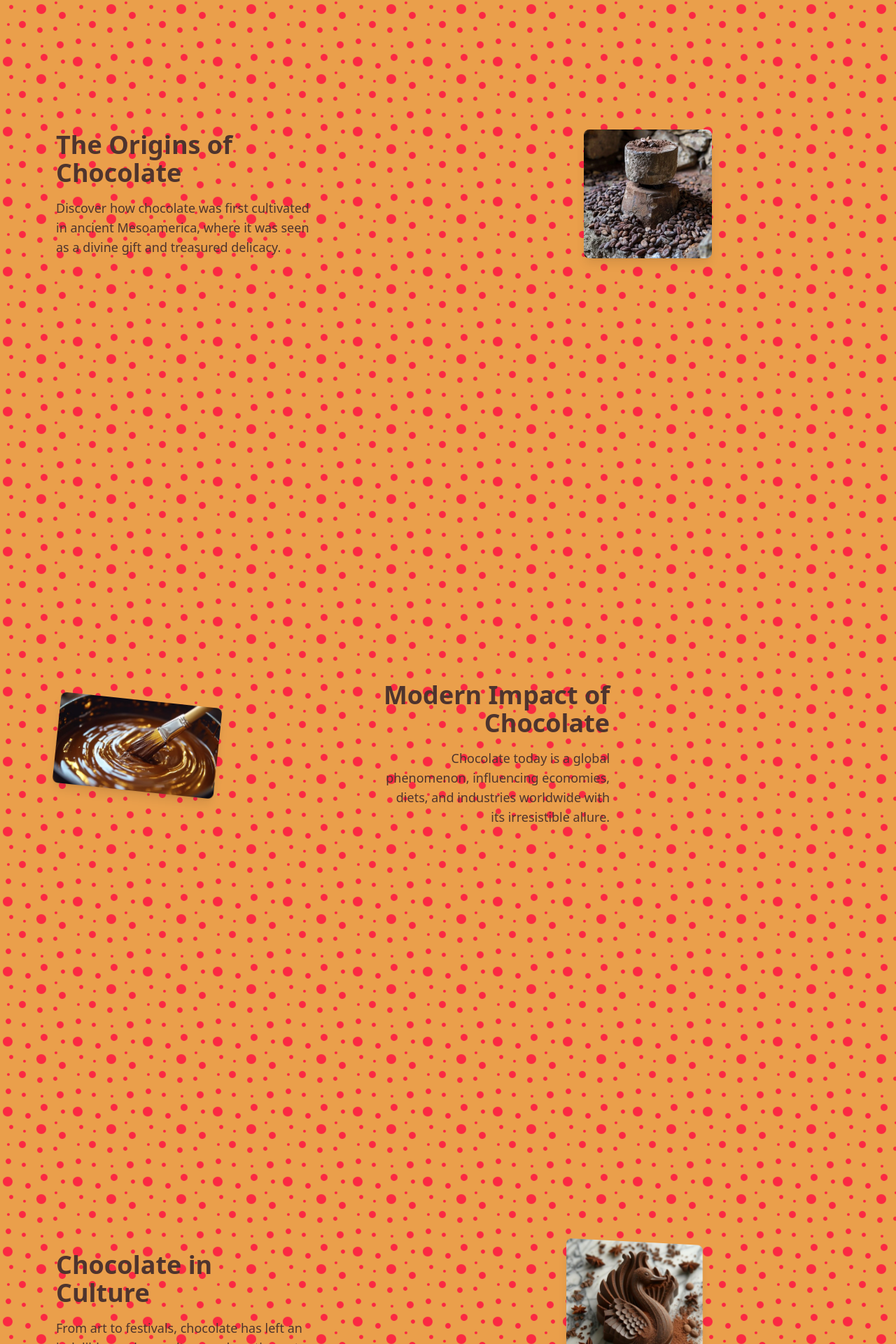
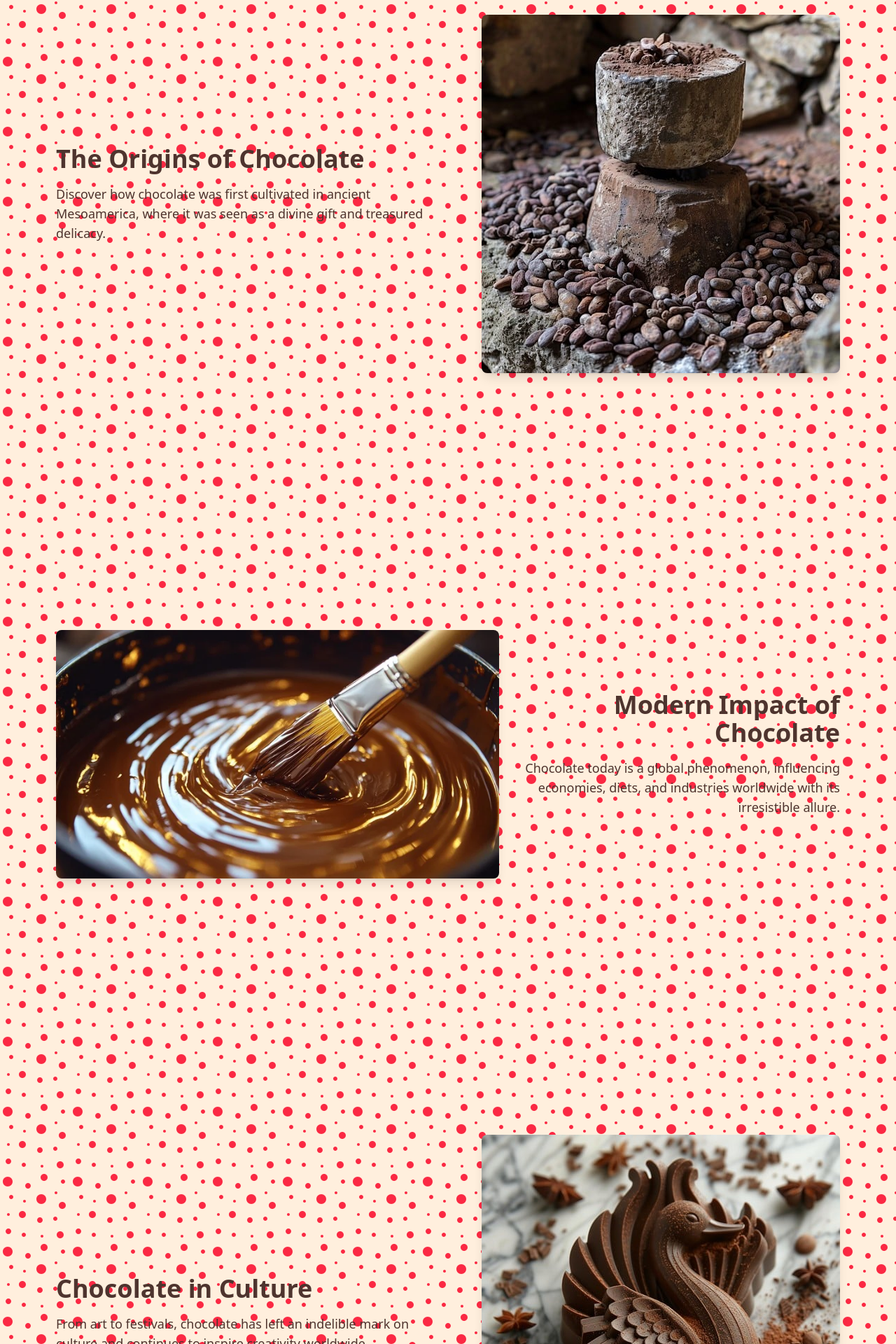
Before and after one commit to tipsydango/chocoinfoweb, a React (Vite) app in the folder choco-history/: page / in a window 1280 px wide. Shown: the part 523-2443 px from the top of the page at 70% size. Built offline with nearby package versions, Linux system fonts and the light colour scheme.

Commit message:
Update Hero.jsx

```diff
--- a/choco-history/src/Hero.jsx
+++ b/choco-history/src/Hero.jsx
@@ -1,22 +1,21 @@
 import React from "react";
-import { useInView } from "react-intersection-observer";
+import { useInView } from "react-intersection-observer"; // Import Intersection Observer
 import cocoGradingProcess from "./assets/choco-grind.jpg";
 import meltingChocolateSwirl from "./assets/choco-swirl.webp";
 import chocolateSwanSculpture from "./assets/choco-swan.jpg";
 import contemporaryChocolateInnovations from "./assets/choco-ball.jpg";
-import "./assets/animista.css";
 
 const Section = ({ children, animationClass }) => {
   const { ref, inView } = useInView({
-    triggerOnce: true,
-    threshold: 0.9, // Animation triggers when 20% of the section is visible
+    triggerOnce: true, // Animation triggers only once
+    threshold: 0.9, // Trigger when 90% of the element is visible
   });
 
   return (
     <div
       ref={ref}
-      className={`transition-transform duration-700 ease-out ${
-        inView ? animationClass : "opacity-0 translate-y-20"
+      className={`transition-opacity duration-700 ease-out ${
+        inView ? animationClass : "opacity-0 translate-y-10"
       }`}
     >
       {children}
@@ -26,35 +25,29 @@ const Section = ({ children, animationClass }) => {
 
 const Hero = () => {
   return (
-    <div className="w-full bg-[#e68c26d3] bg-[url('./assets/bubbles.svg')] bg-repeat">
-      {/* Origins of Chocolate */}
+    <div className="w-full bg-[#ffefdd] bg-[url('./assets/bubbles.svg')] bg-repeat">
+      {/* Section 1: Origins of Chocolate */}
       <section className="h-screen flex flex-col md:flex-row items-center justify-between px-6 md:px-20">
-        <Section animationClass="fade-in-fwd">
         <div className="w-full md:w-1/2 text-left">
           <h2 className="text-4xl font-bold text-[#4E342E] mb-4">
             The Origins of Chocolate
           </h2>
           <p className="text-lg text-[#4E342E]">
-              Discover how chocolate was first cultivated in ancient
-              Mesoamerica, where it was seen as a divine gift and treasured
-              delicacy.
+            Discover how chocolate was first cultivated in ancient Mesoamerica,
+            where it was seen as a divine gift and treasured delicacy.
           </p>
         </div>
-        </Section>
-        <Section animationClass="opacity-100 translate-y-0">
-          <div className="w-full md:w-1/2">
+        <Section animationClass="fade-in-fwd">
           <img
             src={cocoGradingProcess}
             alt="Coco Grading Process"
-              className="w-full h-auto object-cover rounded-lg shadow-lg fade-in-fwd"
+            className="w-full h-auto object-cover rounded-lg shadow-lg"
           />
-          </div>
         </Section>
       </section>
 
-      {/* Modern Impact of Chocolate */}
+      {/* Section 2: Modern Impact of Chocolate */}
       <section className="h-screen flex flex-col md:flex-row-reverse items-center justify-between px-6 md:px-20">
-        <Section animationClass="opacity-100 translate-y-0">
         <div className="w-full md:w-1/2 text-right">
           <h2 className="text-4xl font-bold text-[#4E342E] mb-4">
             Modern Impact of Chocolate
@@ -64,21 +57,17 @@ const Hero = () => {
             diets, and industries worldwide with its irresistible allure.
           </p>
         </div>
-        </Section>
-        <Section animationClass="opacity-100 translate-y-0 rotate-6">
-          <div className="w-full md:w-1/2">
+        <Section animationClass="swirl-in-bck">
           <img
             src={meltingChocolateSwirl}
             alt="Melting Chocolate Swirl"
             className="w-full h-auto object-cover rounded-lg shadow-lg"
           />
-          </div>
         </Section>
       </section>
 
-      {/* Chocolate in Culture */}
+      {/* Section 3: Chocolate in Culture */}
       <section className="h-screen flex flex-col md:flex-row items-center justify-between px-6 md:px-20">
-        <Section animationClass="opacity-100 translate-y-0">
         <div className="w-full md:w-1/2 text-left">
           <h2 className="text-4xl font-bold text-[#4E342E] mb-4">
             Chocolate in Culture
@@ -88,39 +77,32 @@ const Hero = () => {
             culture and continues to inspire creativity worldwide.
           </p>
         </div>
-        </Section>
-        <Section animationClass="opacity-100 translate-y-0 skew-y-3">
-          <div className="w-full md:w-1/2">
+        <Section animationClass="slit-in-diagonal-1">
           <img
             src={chocolateSwanSculpture}
             alt="Chocolate Swan Sculpture"
             className="w-full h-auto object-cover rounded-lg shadow-lg"
           />
-          </div>
         </Section>
       </section>
 
-      {/* Contemporary Chocolate Innovations */}
+      {/* Section 4: Contemporary Chocolate Innovations */}
       <section className="h-screen flex flex-col md:flex-row-reverse items-center justify-between px-6 md:px-20">
-        <Section animationClass="opacity-100 translate-y-0">
         <div className="w-full md:w-1/2 text-right">
           <h2 className="text-4xl font-bold text-[#4E342E] mb-4">
             Contemporary Chocolate Innovations
           </h2>
           <p className="text-lg text-[#4E342E]">
-              Explore cutting-edge chocolate creations, from sculptural designs
-              to sustainable and novel confections.
+            Explore cutting-edge chocolate creations, from sculptural designs to
+            sustainable and novel confections.
           </p>
         </div>
-        </Section>
-        <Section animationClass="opacity-100 translate-y-0 scale-110">
-          <div className="w-full md:w-1/2">
+        <Section animationClass="tilt-in-fwd-br">
           <img
             src={contemporaryChocolateInnovations}
             alt="Contemporary Chocolate Innovations"
             className="w-full h-auto object-cover rounded-lg shadow-lg"
           />
-          </div>
         </Section>
       </section>
     </div>
```
Lines whose indentation alone changed are shown as unchanged.
